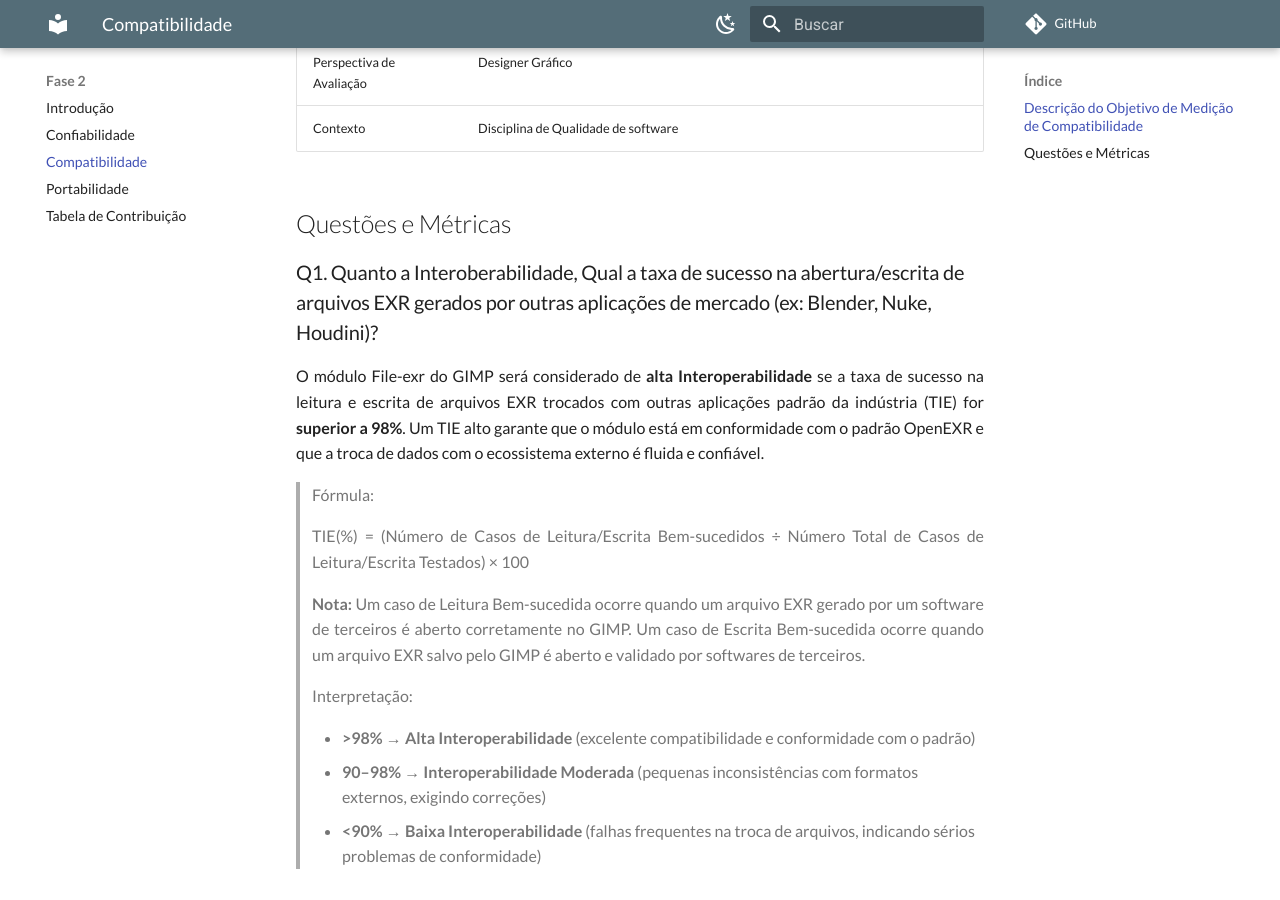
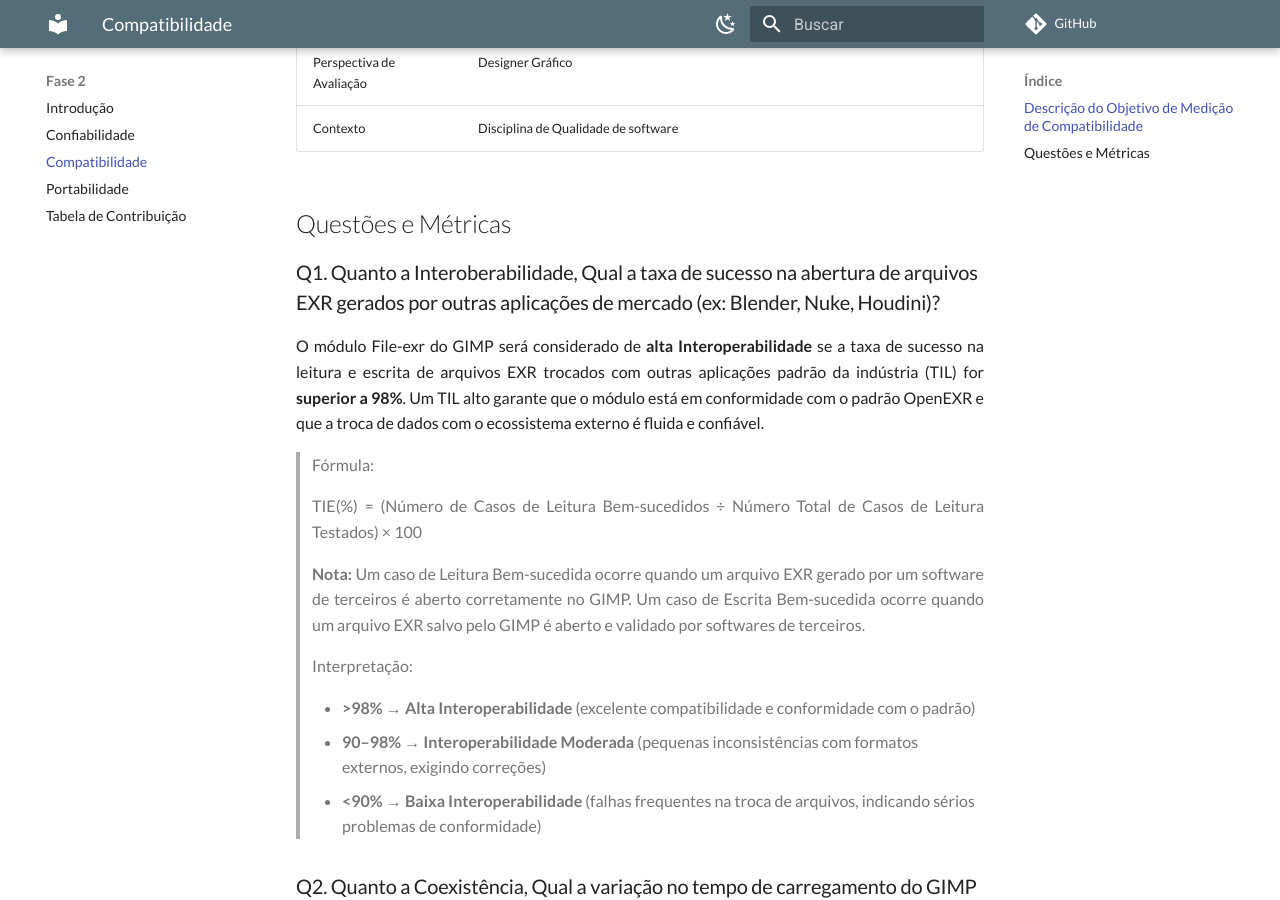
Before and after one commit to FCTE-Qualidade-de-Software-1/2025-2_T02_Karen_Jones, an MkDocs documentation site: the page built from docs/fase2/2-compatibilidade.md, in a window 1280 px wide and 900 px high, scrolled down 462 px. Built offline with MkDocs 1.6.1 and Material for MkDocs 9.7.7, drawn with Linux system fonts in a browser that asks for light colours; comment, search, counter and statistics services are not loaded.

```diff
--- a/docs/fase2/2-compatibilidade.md
+++ b/docs/fase2/2-compatibilidade.md
@@ -12,13 +12,13 @@
 
 ## Questões e Métricas
 
-### Q1. Quanto a Interoberabilidade, Qual a taxa de sucesso na abertura/escrita de arquivos EXR gerados por outras aplicações de mercado (ex: Blender, Nuke, Houdini)?
+### Q1. Quanto a Interoberabilidade, Qual a taxa de sucesso na abertura de arquivos EXR gerados por outras aplicações de mercado (ex: Blender, Nuke, Houdini)?
 
-O módulo File-exr do GIMP será considerado de **alta Interoperabilidade** se a taxa de sucesso na leitura e escrita de arquivos EXR trocados com outras aplicações padrão da indústria (TIE) for **superior a 98%**. Um TIE alto garante que o módulo está em conformidade com o padrão OpenEXR e que a troca de dados com o ecossistema externo é fluida e confiável.
+O módulo File-exr do GIMP será considerado de **alta Interoperabilidade** se a taxa de sucesso na leitura e escrita de arquivos EXR trocados com outras aplicações padrão da indústria (TIL) for **superior a 98%**. Um TIL alto garante que o módulo está em conformidade com o padrão OpenEXR e que a troca de dados com o ecossistema externo é fluida e confiável.
 
 > Fórmula:
 >
-> TIE(%) = (Número de Casos de Leitura/Escrita Bem-sucedidos ÷ Número Total de Casos de Leitura/Escrita Testados) × 100
+> TIE(%) = (Número de Casos de Leitura Bem-sucedidos ÷ Número Total de Casos de Leitura Testados) × 100
 >
 > **Nota:** Um caso de Leitura Bem-sucedida ocorre quando um arquivo EXR gerado por um software de terceiros é aberto corretamente no GIMP. Um caso de Escrita Bem-sucedida ocorre quando um arquivo EXR salvo pelo GIMP é aberto e validado por softwares de terceiros.
 >
```
